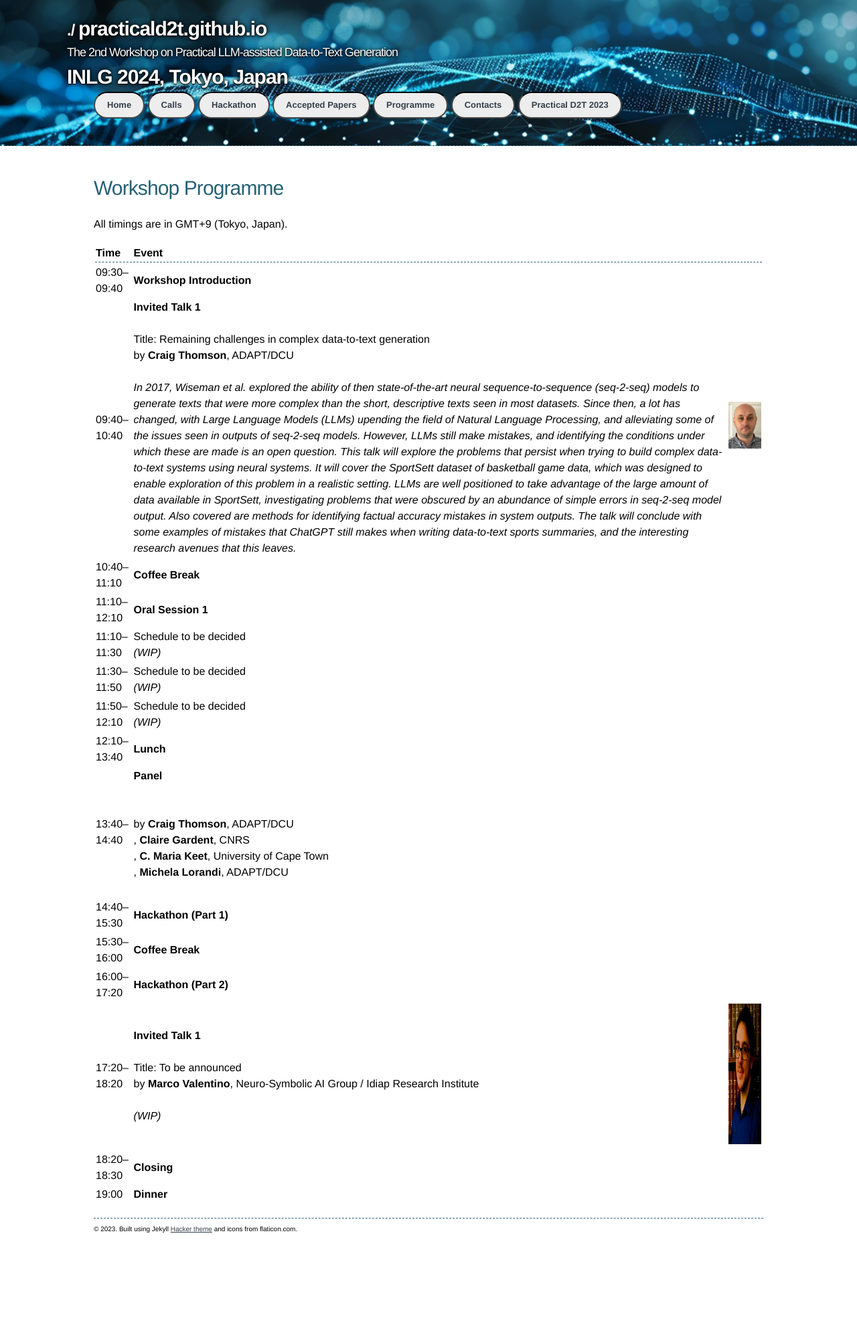
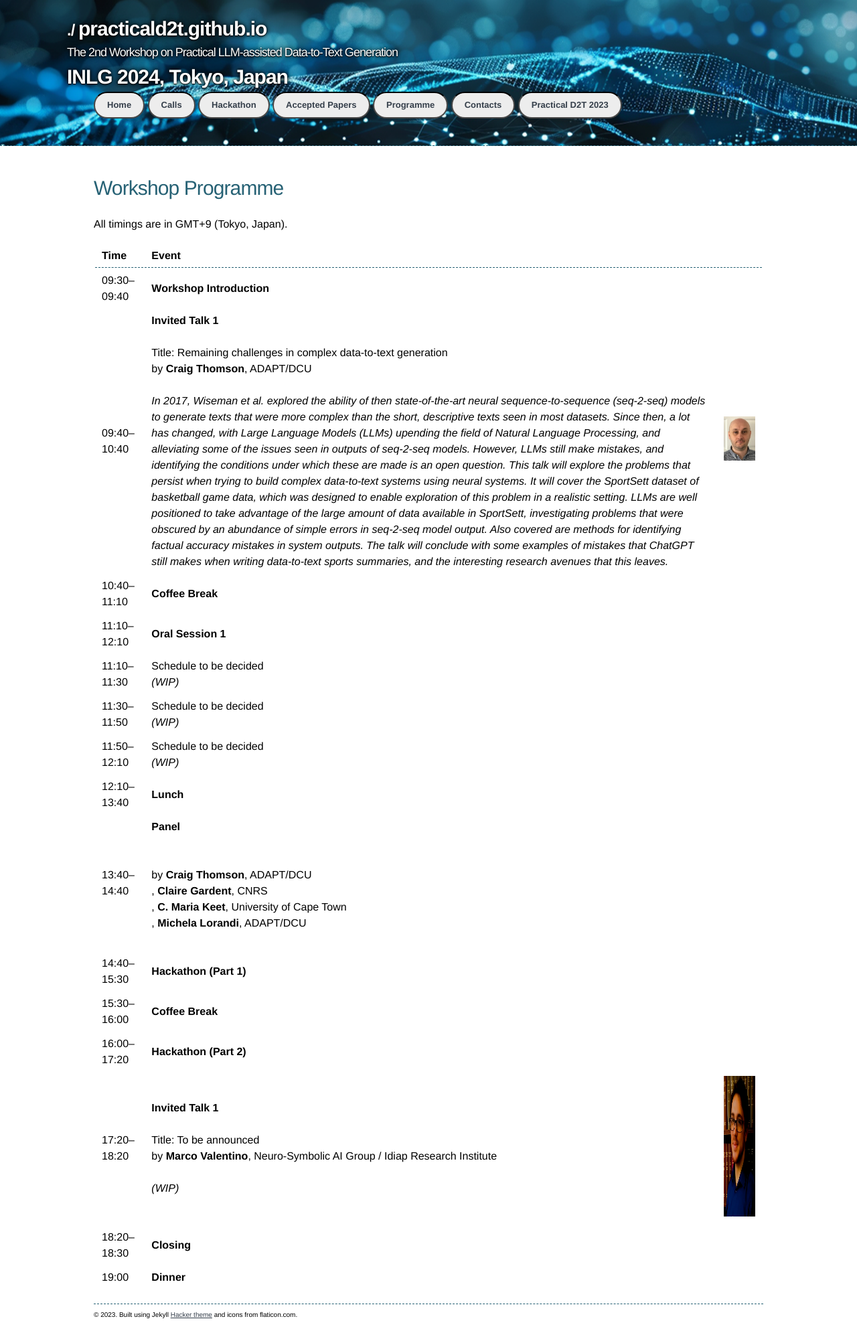
Before and after one commit to practicald2t/practicald2t.github.io, a Jekyll site: the page built from pages/programme.md, in a window 1280 px wide. Shown: the whole page at 67% size. Built offline with Jekyll 4.4.1, drawn with Linux system fonts in a browser that asks for light colours; before the commit the page ends 1863 px from its top, so only the background shows below that.

Commit message:
Update jekyll-theme-hacker.scss

```diff
--- a/_sass/jekyll-theme-hacker.scss
+++ b/_sass/jekyll-theme-hacker.scss
@@ -191,19 +191,19 @@ code.highlighter-rouge {
 
 
 table {
-  //width: 100%; // @uccollab: this makes the table stretched, removed
+  width: 100%;
   margin: 0 0 20px 0;
 }
 
 th {
   text-align: left;
   border-bottom: 1px dashed $conifer-replacement;//#b5e853;
-  //padding: 5px 10px;
+  padding: 5px 10px;
 }
 
-//td {
-//  padding: 5px 10px;
-//}
+td {
+  padding: 5px 10px;
+}
 
 hr {
   height: 0;
```
